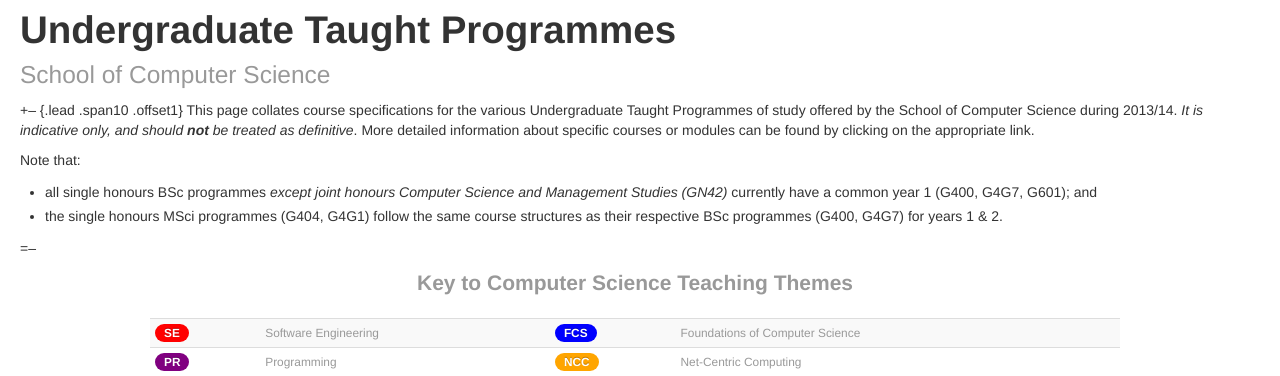
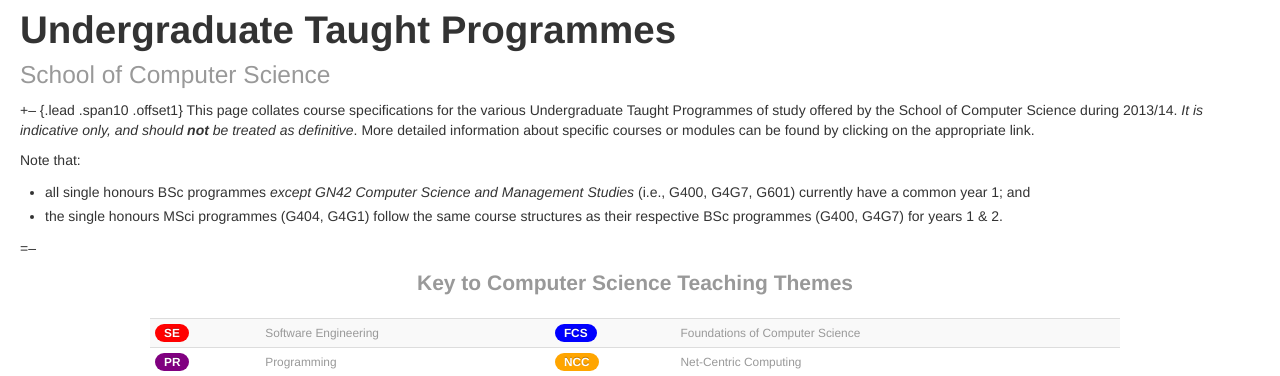
Before and after one commit to mor1/mort-www, a Jekyll site: the page built from courses/ugt.md, in a window 1280 px wide. Shown: the top 376 px of the page. Built offline with Jekyll 4.4.1, drawn with Linux system fonts in a browser that asks for light colours; Markdown is read by kramdown in place of the engine named in the settings.

```diff
--- a/courses/ugt.md
+++ b/courses/ugt.md
@@ -12,7 +12,7 @@ js: [courses]
 This page collates course specifications for the various Undergraduate Taught Programmes of study offered by the School of Computer Science during 2013/14. _It is indicative only, and should **not** be treated as definitive_. More detailed information about specific courses or modules can be found by clicking on the appropriate link.
 
 Note that:
-+ all single honours BSc programmes _except joint honours Computer Science and Management Studies (GN42)_ currently have a common year 1 (G400, G4G7, G601); and
++ all single honours BSc programmes _except GN42 Computer Science and Management Studies_ (i.e., G400, G4G7, G601) currently have a common year 1; and
 + the single honours MSci programmes (G404, G4G1) follow the same course structures as their respective BSc programmes (G400, G4G7) for years 1 & 2.
 
 =--
```
Also changed, not shown: courses/index.md (+1 -1 lines).
